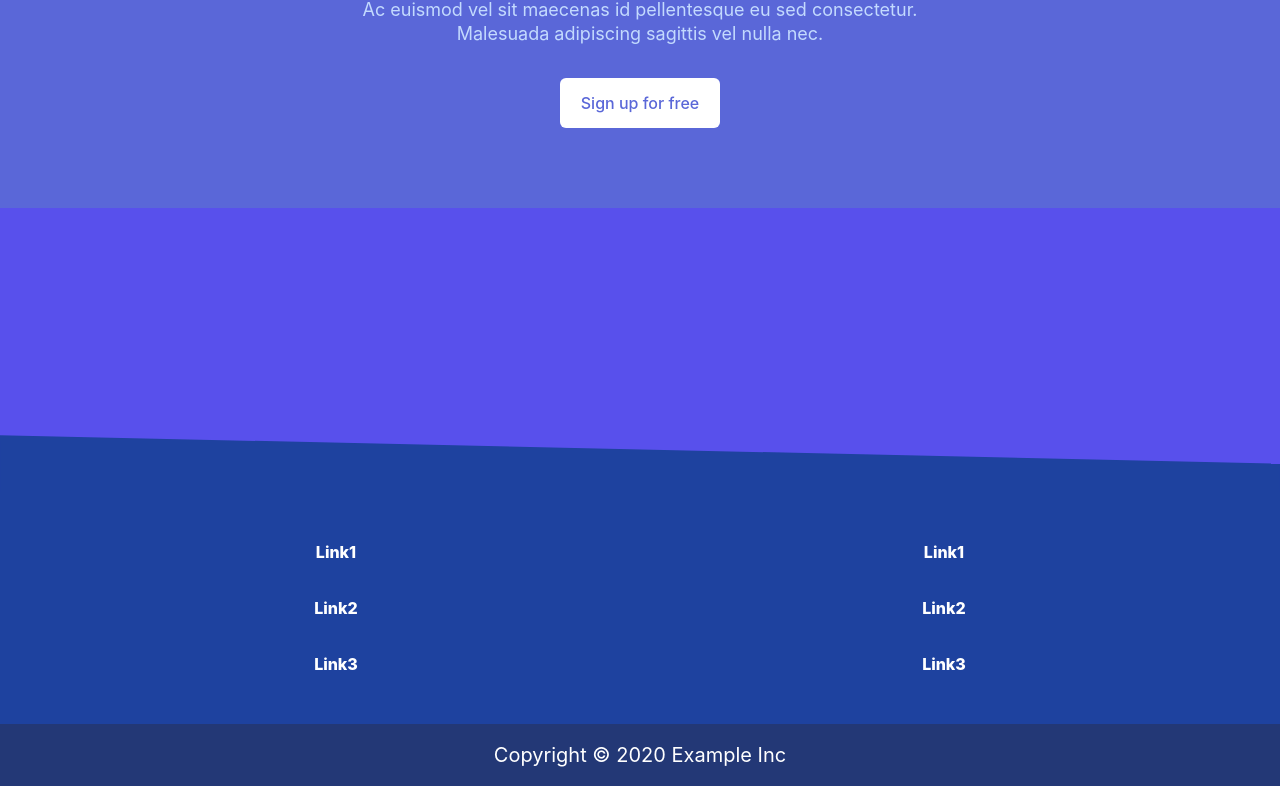
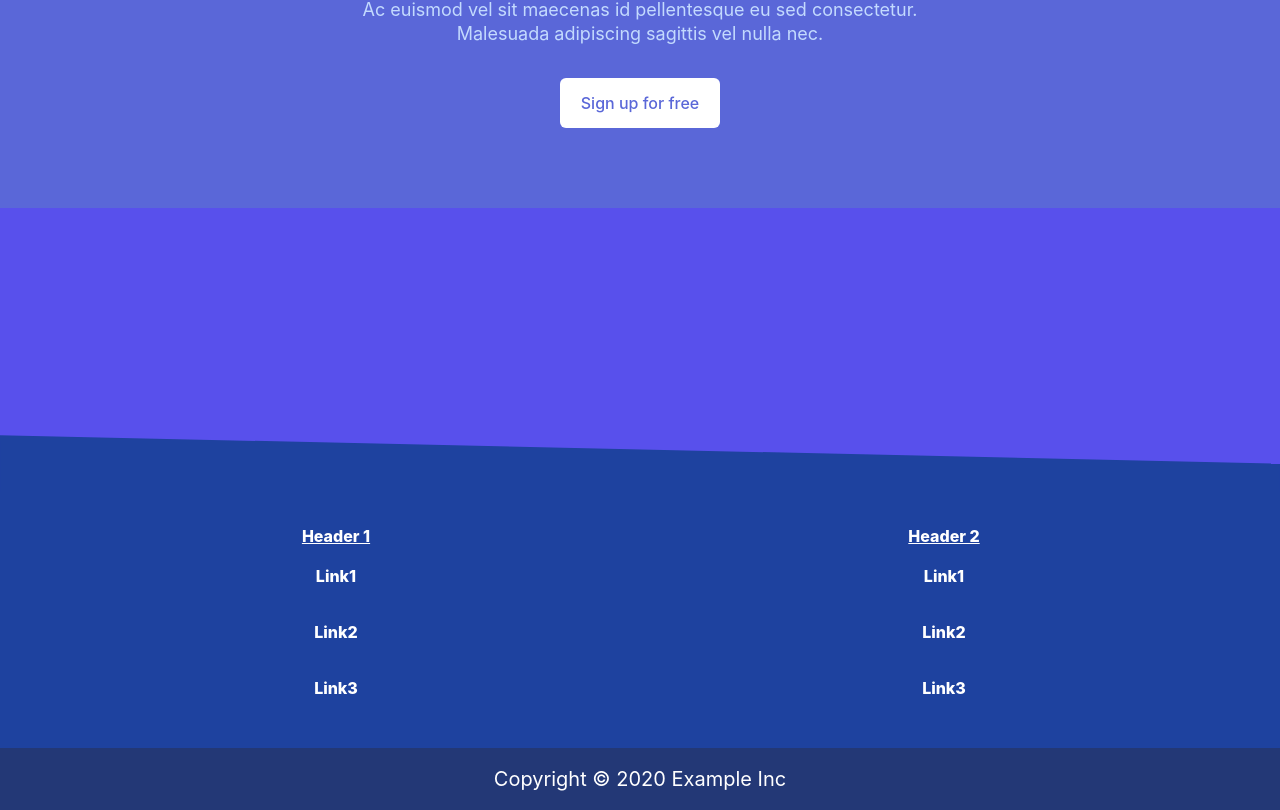
Before and after one commit to Saas-Starter-Kit/SAAS-Starter-Kit-Pro, a Next.js app: page / in a window 1280 px wide. Shown: the part 2210-3020 px from the top of the page. Before the commit the page ends 2996 px from the top, so only its background shows below. Built offline with nearby package versions, Linux system fonts and the light colour scheme; what @tailwindcss/ui would draw is missing.

Commit message:
add footer col headers

```diff
--- a/src/components/marketing/Navigation/footer.js
+++ b/src/components/marketing/Navigation/footer.js
@@ -35,6 +35,12 @@ const BottomFooter = styled.div`
   text-align: center;
 `;
 
+const FooterColHeader = styled.p`
+  font-weight: 800;
+  color: white;
+  text-decoration: underline;
+`;
+
 const Footer = () => {
   const router = useRouter();
 
@@ -45,6 +51,7 @@ const Footer = () => {
       </IMGContainer>
       <Container>
         <Column>
+          <FooterColHeader>Header 1</FooterColHeader>
           <Link href='/'>
             <FooterLink>Link1</FooterLink>
           </Link>
@@ -56,6 +63,7 @@ const Footer = () => {
           </Link>
         </Column>
         <Column>
+          <FooterColHeader>Header 2</FooterColHeader>
           <Link href='/'>
             <FooterLink>Link1</FooterLink>
           </Link>
```
